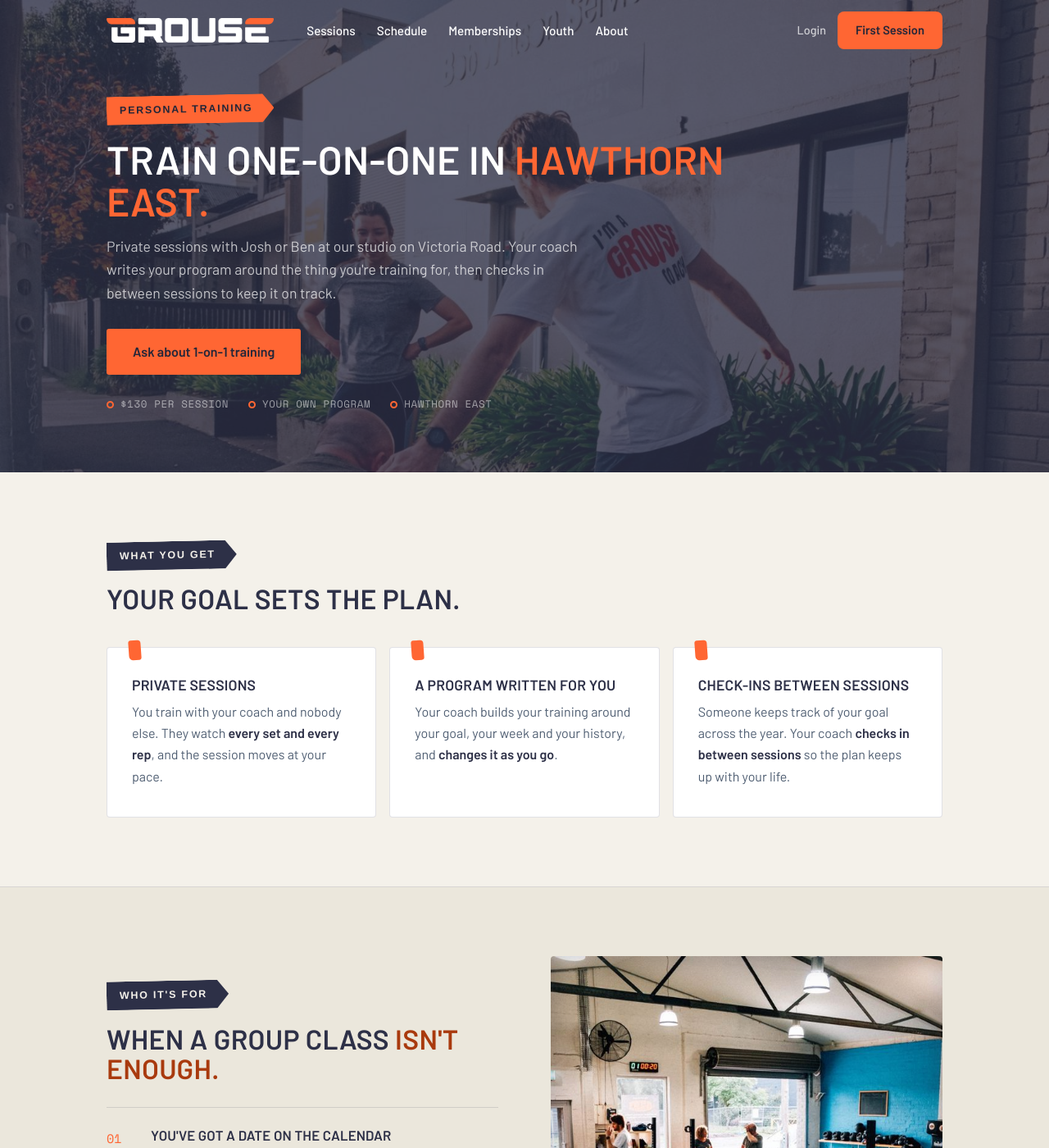
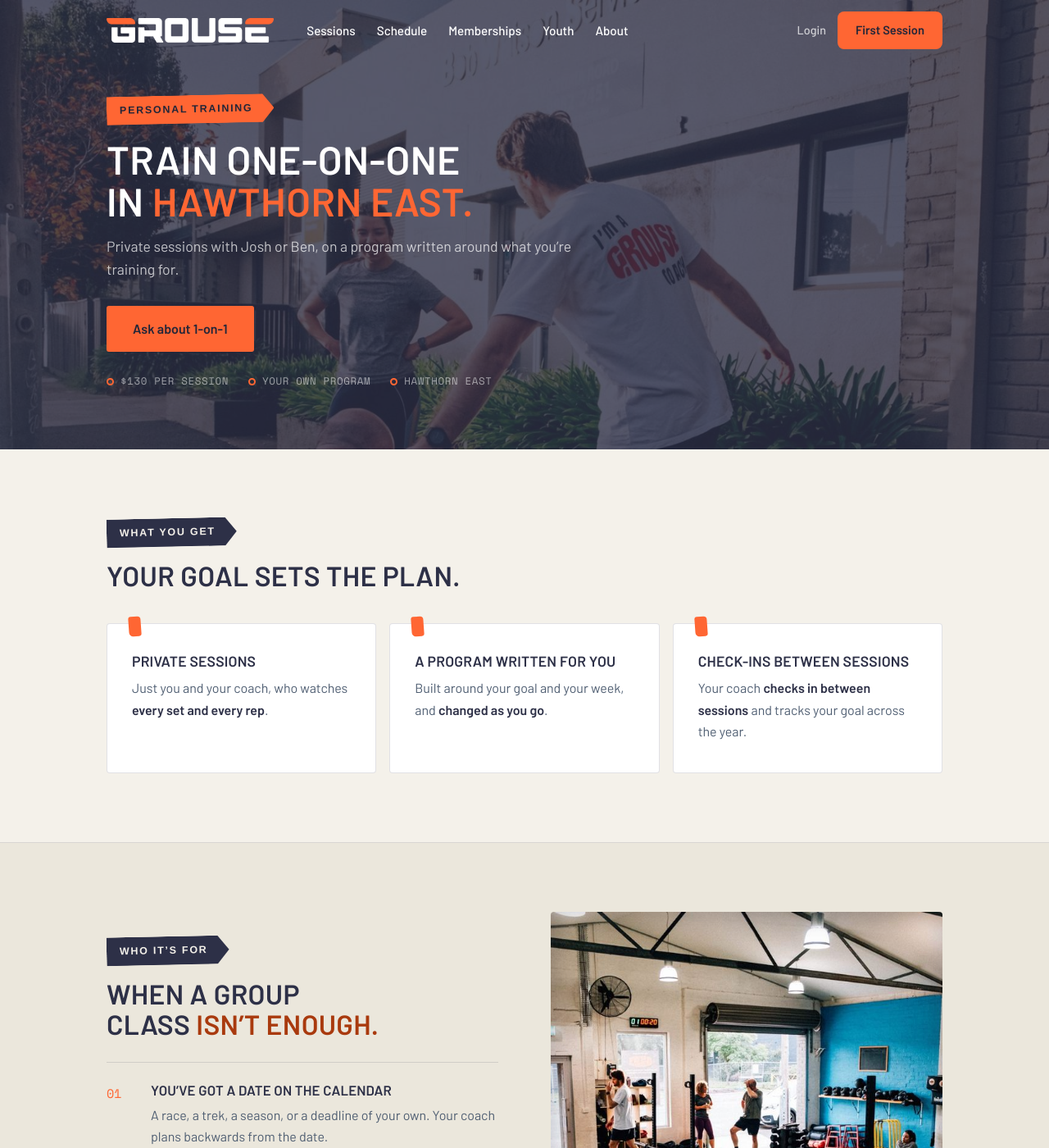
Before and after one commit to grousestudioau/grousewebsite, a Jekyll site: the page built from pages/personal-training.html, in a window 1280 px wide and 1400 px high. Shown: the whole window at 82% size. Built offline with Jekyll 4.4.1, drawn with Linux system fonts in a browser that asks for light colours; some web fonts are replaced; some of the changed text lies outside the part shown.

Commit message:
Polish the two new pages (Hallmark check)
- 55+ page: "One-on-one" label on the 1-on-1 card is now "Personalised".
- Shorter hero lines and card copy; dropped two FAQs that repeated
  other sections.
- Shorter button labels so they don't wrap on small phones.
- Balanced heading wraps, curly apostrophes, image-safe grid columns.

Co-Authored-By: Claude Opus 5.5 <noreply@anthropic.com>
Claude-Session: https://claude.ai/code/session_01YLyEFquu11LTJHjDJ3Lg3W

```diff
--- a/pages/personal-training.html
+++ b/pages/personal-training.html
@@ -8,6 +8,11 @@ body_class: "wp-singular page-template-default page wp-custom-logo wp-embed-resp
 ---
 
 <style>
+/* Hallmark · built: the project · redesign: polish · theme: the site's own system (kept) · scope: page */
+/* Hallmark · waived 54, 67, 63, 38iii, 48, 7a · plates, tracked labels, meta strip, orange heading word and colour vars are the site-wide Grouse system, shared with every page */
+.gsn h1,.gsn h2,.gsn h3{text-wrap:balance!important;}
+.gsn p{text-wrap:pretty;}
+.gsn .gsn-btn,.gsn .gsn-offer-btn{white-space:nowrap!important;}
 .gsn{
   --orange:#FF6633;--orange-dk:#EA5420;--navy:#2D3047;--navy-deep:#232639;
   --bg:#F4F1EA;--bg-warm:#EBE7DC;--mid:#4F5E72;--light:#98A5B3;--rule:rgba(45,48,71,.14);
@@ -64,8 +69,8 @@ body_class: "wp-singular page-template-default page wp-custom-logo wp-embed-resp
 .gsn .gsn-get{background:var(--bg)!important;border-bottom:1px solid var(--rule)!important;}
 .gsn .gsn-get .gsn-plate{background:var(--navy)!important;color:var(--bg)!important;}
 .gsn .gsn-get h2{margin-bottom:40px!important;}
-.gsn .gsn-get-grid{display:grid!important;grid-template-columns:repeat(3,1fr)!important;gap:16px!important;}
-@media(max-width:768px){.gsn .gsn-get-grid{grid-template-columns:1fr!important;}}
+.gsn .gsn-get-grid{display:grid!important;grid-template-columns:repeat(3,minmax(0,1fr))!important;gap:16px!important;}
+@media(max-width:768px){.gsn .gsn-get-grid{grid-template-columns:minmax(0,1fr)!important;}}
 .gsn .gsn-get-card{background:#fff!important;border:1px solid var(--rule)!important;
   border-radius:4px!important;padding:36px 30px!important;position:relative!important;}
 .gsn .gsn-get-card::before{content:''!important;position:absolute!important;top:-9px!important;left:26px!important;
@@ -80,9 +85,9 @@ body_class: "wp-singular page-template-default page wp-custom-logo wp-embed-resp
 
 /* made for after birth */
 .gsn .gsn-expect{background:var(--bg-warm)!important;border-bottom:1px solid var(--rule)!important;}
-.gsn .gsn-expect-inner{display:grid!important;grid-template-columns:1fr 1fr!important;
+.gsn .gsn-expect-inner{display:grid!important;grid-template-columns:minmax(0,1fr) minmax(0,1fr)!important;
   gap:64px!important;align-items:center!important;}
-@media(max-width:768px){.gsn .gsn-expect-inner{grid-template-columns:1fr!important;gap:40px!important;}}
+@media(max-width:768px){.gsn .gsn-expect-inner{grid-template-columns:minmax(0,1fr)!important;gap:40px!important;}}
 .gsn .gsn-expect h2{margin-bottom:8px!important;}
 .gsn .gsn-expect h2 em{font-style:normal!important;color:#A93A0E!important;}
 .gsn .gsn-expect-list{list-style:none!important;margin:28px 0 0!important;padding:0!important;}
@@ -106,8 +111,8 @@ body_class: "wp-singular page-template-default page wp-custom-logo wp-embed-resp
 .gsn .gsn-offer-head{margin-bottom:40px!important;}
 .gsn .gsn-offer-head h2{margin-bottom:12px!important;}
 .gsn .gsn-offer-head p{font-size:1.05rem!important;color:var(--mid)!important;max-width:560px!important;}
-.gsn .gsn-offer-grid{display:grid!important;grid-template-columns:1fr 1fr!important;gap:16px!important;}
-@media(max-width:768px){.gsn .gsn-offer-grid{grid-template-columns:1fr!important;}}
+.gsn .gsn-offer-grid{display:grid!important;grid-template-columns:minmax(0,1fr) minmax(0,1fr)!important;gap:16px!important;}
+@media(max-width:768px){.gsn .gsn-offer-grid{grid-template-columns:minmax(0,1fr)!important;}}
 .gsn .gsn-offer-card{border-radius:4px!important;padding:36px 30px!important;
   display:flex!important;flex-direction:column!important;}
 .gsn .gsn-offer-card-feat{background:var(--navy)!important;color:#fff!important;}
@@ -138,8 +143,8 @@ body_class: "wp-singular page-template-default page wp-custom-logo wp-embed-resp
 .gsn .gsn-details{background:var(--bg-warm)!important;border-bottom:1px solid var(--rule)!important;}
 .gsn .gsn-details .gsn-plate{background:var(--navy)!important;color:var(--bg)!important;}
 .gsn .gsn-details h2{margin-bottom:32px!important;}
-.gsn .gsn-details-row{display:grid!important;grid-template-columns:repeat(3,1fr)!important;gap:16px!important;margin-bottom:44px!important;}
-@media(max-width:768px){.gsn .gsn-details-row{grid-template-columns:1fr!important;}}
+.gsn .gsn-details-row{display:grid!important;grid-template-columns:repeat(3,minmax(0,1fr))!important;gap:16px!important;margin-bottom:44px!important;}
+@media(max-width:768px){.gsn .gsn-details-row{grid-template-columns:minmax(0,1fr)!important;}}
 .gsn .gsn-detail{background:#fff!important;border:1px solid var(--rule)!important;border-radius:4px!important;padding:26px 28px!important;}
 .gsn .gsn-detail-label{display:block!important;font-family:'Space Mono',monospace!important;font-size:.72rem!important;
   letter-spacing:.1em!important;text-transform:uppercase!important;color:var(--mid)!important;margin-bottom:10px!important;}
@@ -174,8 +179,8 @@ body_class: "wp-singular page-template-default page wp-custom-logo wp-embed-resp
     <div class="gsn-wrap">
       <span class="gsn-plate">Personal training</span>
       <h1>Train one-on-one in <em>Hawthorn East.</em></h1>
-      <p class="gsn-hero-sub">Private sessions with Josh or Ben at our studio on Victoria Road. Your coach writes your program around the thing you're training for, then checks in between sessions to keep it on track.</p>
-      <a href="{{ site.baseurl }}/contact/" class="gsn-btn">Ask about 1-on-1 training</a>
+      <p class="gsn-hero-sub">Private sessions with Josh or Ben, on a program written around what you’re training for.</p>
+      <a href="{{ site.baseurl }}/contact/" class="gsn-btn">Ask about 1-on-1</a>
       <div class="gsn-hero-meta">
         <span>$130 per session</span>
         <span>Your own program</span>
@@ -191,15 +196,15 @@ body_class: "wp-singular page-template-default page wp-custom-logo wp-embed-resp
       <div class="gsn-get-grid">
         <div class="gsn-get-card">
           <h3>Private sessions</h3>
-          <p>You train with your coach and nobody else. They watch <strong>every set and every rep</strong>, and the session moves at your pace.</p>
+          <p>Just you and your coach, who watches <strong>every set and every rep</strong>.</p>
         </div>
         <div class="gsn-get-card">
           <h3>A program written for you</h3>
-          <p>Your coach builds your training around your goal, your week and your history, and <strong>changes it as you go</strong>.</p>
+          <p>Built around your goal and your week, and <strong>changed as you go</strong>.</p>
         </div>
         <div class="gsn-get-card">
           <h3>Check-ins between sessions</h3>
-          <p>Someone keeps track of your goal across the year. Your coach <strong>checks in between sessions</strong> so the plan keeps up with your life.</p>
+          <p>Your coach <strong>checks in between sessions</strong> and tracks your goal across the year.</p>
         </div>
       </div>
     </div>
@@ -209,28 +214,28 @@ body_class: "wp-singular page-template-default page wp-custom-logo wp-embed-resp
     <div class="gsn-wrap">
       <div class="gsn-expect-inner">
         <div>
-          <span class="gsn-plate">Who it's for</span>
-          <h2>When a group class <em>isn't enough.</em></h2>
+          <span class="gsn-plate">Who it’s for</span>
+          <h2>When a group class <em>isn’t enough.</em></h2>
           <ul class="gsn-expect-list">
             <li>
               <span class="gsn-step-num">01</span>
               <div>
-                <h3>You've got a date on the calendar</h3>
+                <h3>You’ve got a date on the calendar</h3>
                 <p>A race, a trek, a season, or a deadline of your own. Your coach plans backwards from the date.</p>
               </div>
             </li>
             <li>
               <span class="gsn-step-num">02</span>
               <div>
-                <h3>You'd rather start privately</h3>
+                <h3>You’d rather start privately</h3>
                 <p>New to lifting, or coming back after a long break? Learn the movements one-on-one and build from there.</p>
               </div>
             </li>
             <li>
               <span class="gsn-step-num">03</span>
               <div>
-                <h3>You've got something to work around</h3>
-                <p>An old injury, shift work, a sport you play on weekends. Tell your coach and they'll plan around it, and explain why each change is there.</p>
+                <h3>You’ve got something to work around</h3>
+                <p>An old injury, shift work, a sport you play on weekends. Tell your coach and they’ll plan around it, and explain why each change is there.</p>
               </div>
             </li>
           </ul>
@@ -254,15 +259,15 @@ body_class: "wp-singular page-template-default page wp-custom-logo wp-embed-resp
         <div class="gsn-offer-card gsn-offer-card-feat">
           <span class="gsn-offer-tier">Head Coach &amp; Founder</span>
           <div class="gsn-offer-price">Josh</div>
-          <p>Trains for ultra marathons, marathons, Spartans and trail runs, and lifts as much as he runs. A good fit if you're <strong>training for an endurance event</strong> or want your running and strength work to support each other.</p>
-          <a href="{{ site.baseurl }}/contact/" class="gsn-offer-btn gsn-offer-btn-orange">Ask about training with Josh</a>
+          <p>Trains for ultra marathons, marathons, Spartans and trail runs, and lifts as much as he runs. A good fit if you’re <strong>training for an endurance event</strong> or want your running and strength work to support each other.</p>
+          <a href="{{ site.baseurl }}/contact/" class="gsn-offer-btn gsn-offer-btn-orange">Ask Josh</a>
         </div>
 
         <div class="gsn-offer-card gsn-offer-card-light">
           <span class="gsn-offer-tier">Head Coach &amp; Owner</span>
           <div class="gsn-offer-price">Ben</div>
-          <p>An Exercise Science degree and a decade of basketball. Calm and methodical. He'll <strong>spot what's off in your movement</strong> and explain how to fix it.</p>
-          <a href="{{ site.baseurl }}/contact/" class="gsn-offer-btn gsn-offer-btn-outline">Ask about training with Ben</a>
+          <p>An Exercise Science degree and a decade of basketball. Calm and methodical. He’ll <strong>spot what’s off in your movement</strong> and explain how to fix it.</p>
+          <a href="{{ site.baseurl }}/contact/" class="gsn-offer-btn gsn-offer-btn-outline">Ask Ben</a>
         </div>
 
       </div>
@@ -297,11 +302,7 @@ body_class: "wp-singular page-template-default page wp-custom-logo wp-embed-resp
         <p class="gsn-faq-a">Yes. Unlimited + Coaching is $549 a month and gives you the same coach and check-ins, but you train in group sessions on the Strength Loop instead of privately. One-on-one adds private sessions and a program written only for you. <a href="{{ site.baseurl }}/memberships/">Compare memberships</a>.</p>
       </div>
       <div class="gsn-faq-item">
-        <p class="gsn-faq-q">Do I need any experience?</p>
-        <p class="gsn-faq-a">No. Your coach starts with how you move now and builds from there.</p>
-      </div>
-      <div class="gsn-faq-item">
-        <p class="gsn-faq-q">I'm a PT looking for space to train my own clients.</p>
+        <p class="gsn-faq-q">I’m a PT looking for space to train my own clients.</p>
         <p class="gsn-faq-a">You can hire the studio by the hour. <a href="{{ site.baseurl }}/rent/">See studio hire</a>.</p>
       </div>
     </div>
@@ -309,9 +310,9 @@ body_class: "wp-singular page-template-default page wp-custom-logo wp-embed-resp
 
   <section class="gsn-close">
     <div class="gsn-wrap">
-      <h2>Tell us what you're <em>training for.</em></h2>
+      <h2>Tell us what you’re <em>training for.</em></h2>
       <p>Send a message and Josh or Ben will get back to you.</p>
-      <a href="{{ site.baseurl }}/contact/" class="gsn-btn">Ask about 1-on-1 training</a>
+      <a href="{{ site.baseurl }}/contact/" class="gsn-btn">Ask about 1-on-1</a>
     </div>
   </section>
 
```
Also changed, not shown: pages/strength-training-over-55.html (+28 -27 lines).
